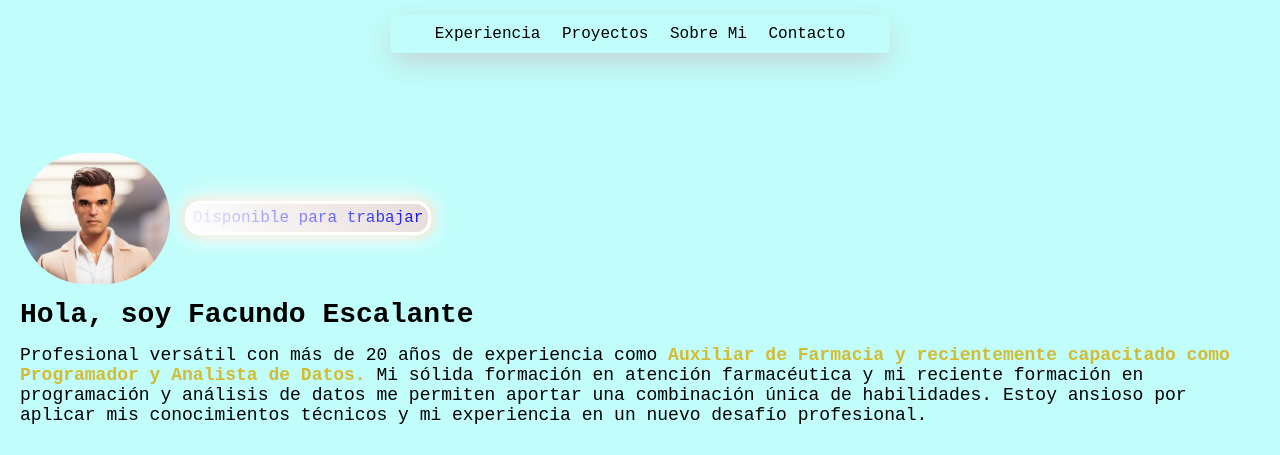
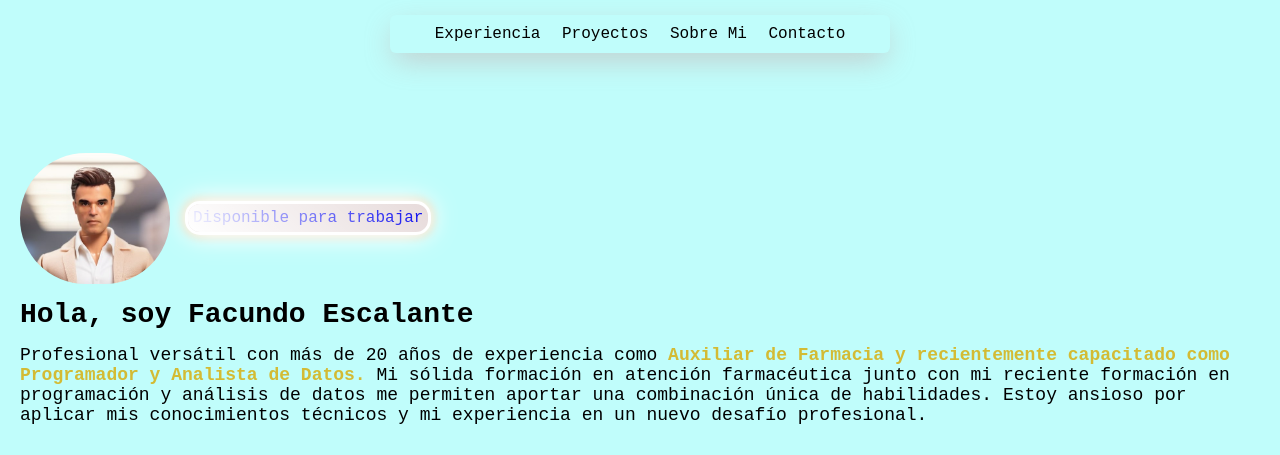
Before and after one commit to facuescalante/proyecto-portfolio, a plain HTML site: page index.html in a window 1280 px wide. Shown: the top 455 px of the page. Drawn offline with Linux system fonts and the light colour scheme; a web font is replaced by a local one.

Commit message:
retoques de texto

```diff
--- a/index.html
+++ b/index.html
@@ -33,7 +33,7 @@
             <h1>Hola, soy Facundo Escalante</h1>
             <p>Profesional versátil con más de 20 años de experiencia como <span class="letra"> Auxiliar de Farmacia
                     y recientemente capacitado como Programador y Analista de Datos.</span> Mi sólida
-                formación en atención farmacéutica y mi reciente formación en programación y
+                formación en atención farmacéutica junto con mi reciente formación en programación y
                 análisis de datos me permiten aportar una combinación única de habilidades.
                 Estoy ansioso por aplicar mis conocimientos técnicos y mi experiencia en un nuevo desafío profesional.</p>
             <br>
```
